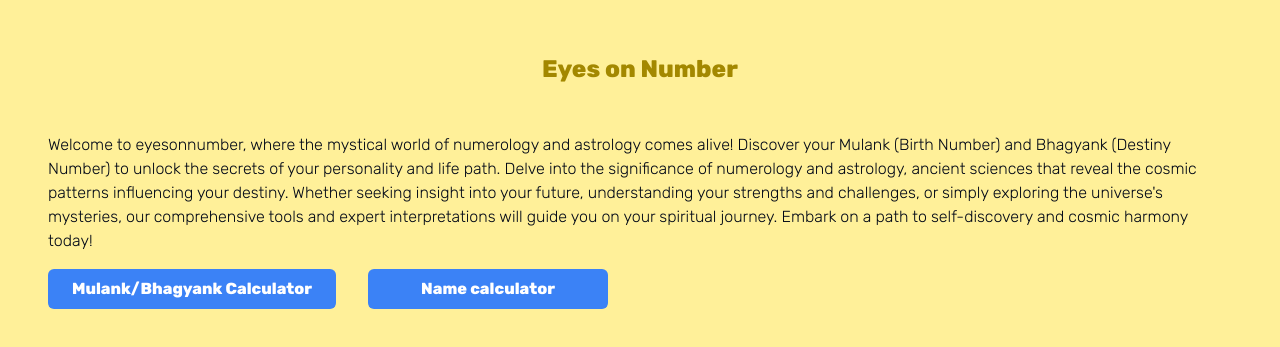
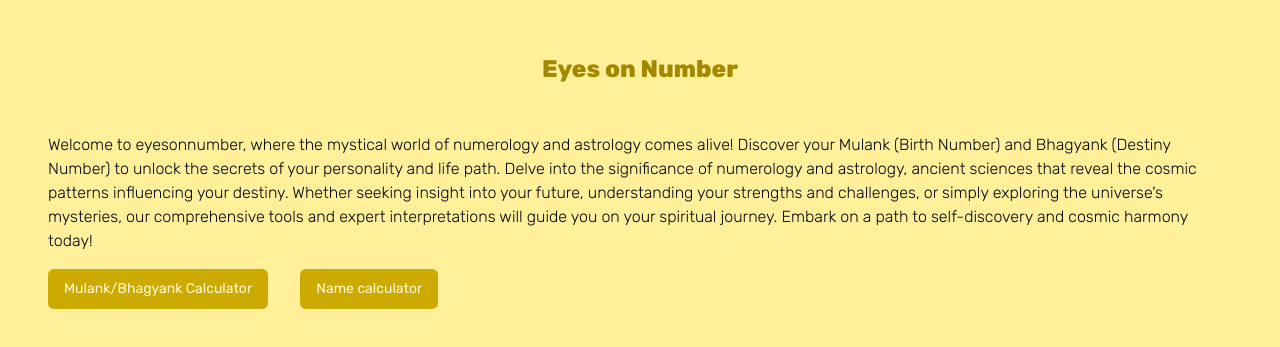
Before and after one commit to eyesonnumber/eyesonnumber, a Next.js app: page / in a window 1280 px wide. Shown: the part 203-550 px from the top of the page. Built offline with nearby package versions, Linux system fonts and the light colour scheme.

Commit message:
feat: theme added

```diff
--- a/src/app/page.tsx
+++ b/src/app/page.tsx
@@ -1,10 +1,16 @@
+'use client'
+
 import Link from "next/link";
 import "../../styles/globals.css";
+import { Button } from "@/components/ui/button";
+import { useRouter } from "next/navigation";
+
 
 const Home = () => {
+ const router = useRouter()
   return (
     <div className="flex flex-col items-center justify-center min-h-screen p-4 bg-[#fff099]">
-      <h1 className="text-2xl font-bold mb-4 text-bold text-[#a38800]">Eyes on Number</h1>
+      <h1 className="text-2xl font-bold mb-4 text-bold text-brand-700">Eyes on Number</h1>
       <div className="flex flex-col gap-4 p-8 font-light">
         <text>
           Welcome to eyesonnumber, where the mystical world of numerology and
@@ -19,18 +25,8 @@ const Home = () => {
           path to self-discovery and cosmic harmony today!
         </text>
         <div className="flex gap-8">
-          <Link
-            href="/psychic-destiny"
-            className="px-4 py-2 bg-blue-500 text-white rounded-md hover:bg-blue-600 w-72 text-center font-bold hover:scale-105 transform transition duration-300 ease-in-out"
-          >
-            Mulank/Bhagyank Calculator
-          </Link>
-          <Link
-            href="/name-calculator"
-            className="px-4 py-2 bg-blue-500 text-white rounded-md hover:bg-blue-600 w-60 text-center font-bold hover:scale-105 transform transition duration-300 ease-in-out"
-          >
-            Name calculator
-          </Link>
+          <Button onClick={() => router.push('/psychic-destiny')} className="bg-brand-600 text-brand-50 hover:scale-105 transform transition duration-300 ease-in-out">Mulank/Bhagyank Calculator</Button>
+          <Button onClick={() => router.push('/name-calculator')} className="bg-brand-600 text-brand-50 hover:scale-105 transform transition duration-300 ease-in-out">Name calculator</Button>
         </div>
       </div>
     </div>
--- a/tailwind.config.ts
+++ b/tailwind.config.ts
@@ -10,6 +10,20 @@ const config = {
 	],
   prefix: "",
   theme: {
+    colors:{
+      brand:{
+        50:'#fff9d6',
+        100:'#FFF099',
+        200:'#FFE75C',
+        300:'#FFE033',
+        400:'#FFD700',
+        500:'#E8C300',
+        600:'#CCAA00',
+        700:'#A38800',
+        800:'#8F7700',
+        900:'#7A6600'
+      }
+    },
     container: {
       center: true,
       padding: "2rem",
```
